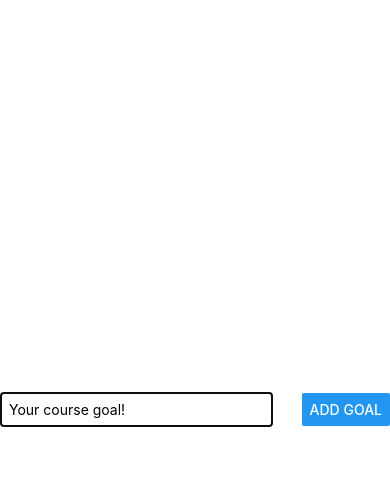
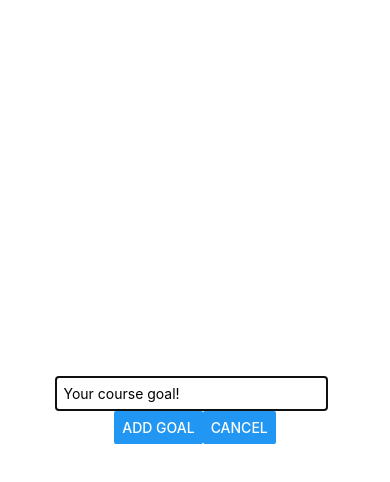
Before and after one commit to kingshokdtt/project657, a React Native app: screen / in a window 390 px wide. Both pictures are taken after a click on the button "ADD NEW GOAL". Shown: the top 482 px of the page. Built offline with nearby package versions, Linux system fonts and the light colour scheme.

Commit message:
project657

```diff
--- a/App.js
+++ b/App.js
@@ -28,7 +28,7 @@ export default function App() {
   return (
     <View style={styles.appContainer}>
       <Button title='Add New Goal' color="gray" onPress={startAddGoalHandler}/>
-      {modalIsVisible && <GoalInput onAddGoal ={addGoalHandler} />}
+      <GoalInput visible={modalIsVisible} onAddGoal ={addGoalHandler} />
       <View style={styles.goalsContainer}>
 
         <FlatList
--- a/component/GoalInput.js
+++ b/component/GoalInput.js
@@ -15,7 +15,7 @@ function GoalInput(props){
 
 
     return (
-        <Modal>
+        <Modal visible={props.visible} animationType="slide">
             <View style={styles.inputContainer}>
                 <TextInput
                     style={styles.textInput}
@@ -23,7 +23,10 @@ function GoalInput(props){
                     onChangeText={goalInputHandler}
                     value={enteredGoalText}
                 />
+                <View style={styles.buttonContainer}>
                 <Button title='Add Goal' onPress={addGoalHandler}/>
+                <Button title='Cancel'/>
+                </View>
             </View>
         </Modal>
     );
@@ -34,8 +37,7 @@ export default GoalInput;
 const styles = StyleSheet.create({
     inputContainer: {
         flex:1,
-        flexDirection:'row',
-        justifyContent: 'space-between',
+        justifyContent: 'center',
         alignItems: 'center',
         marginBottom: 24,
         borderBottomWidth:1,
@@ -48,4 +50,7 @@ const styles = StyleSheet.create({
         marginRight: 8,
         padding: 8,
       },
+      buttonContainer:{
+        flexDirection:'row',
+      },
 })
```
